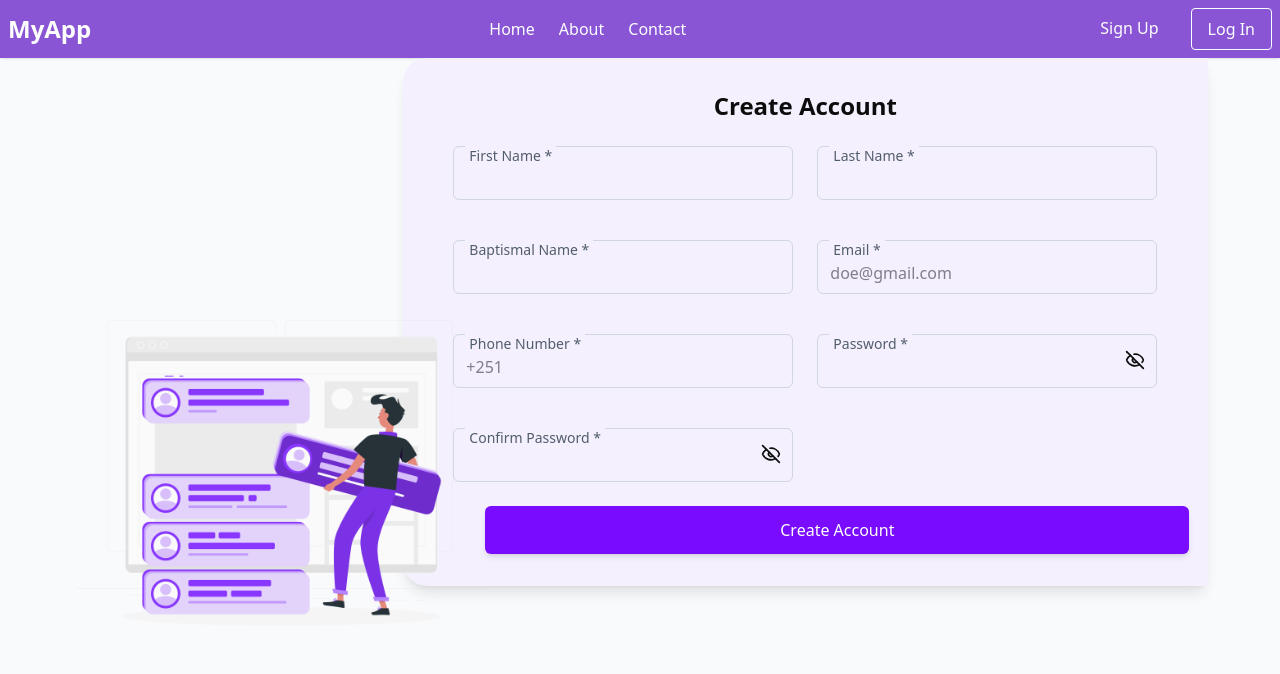
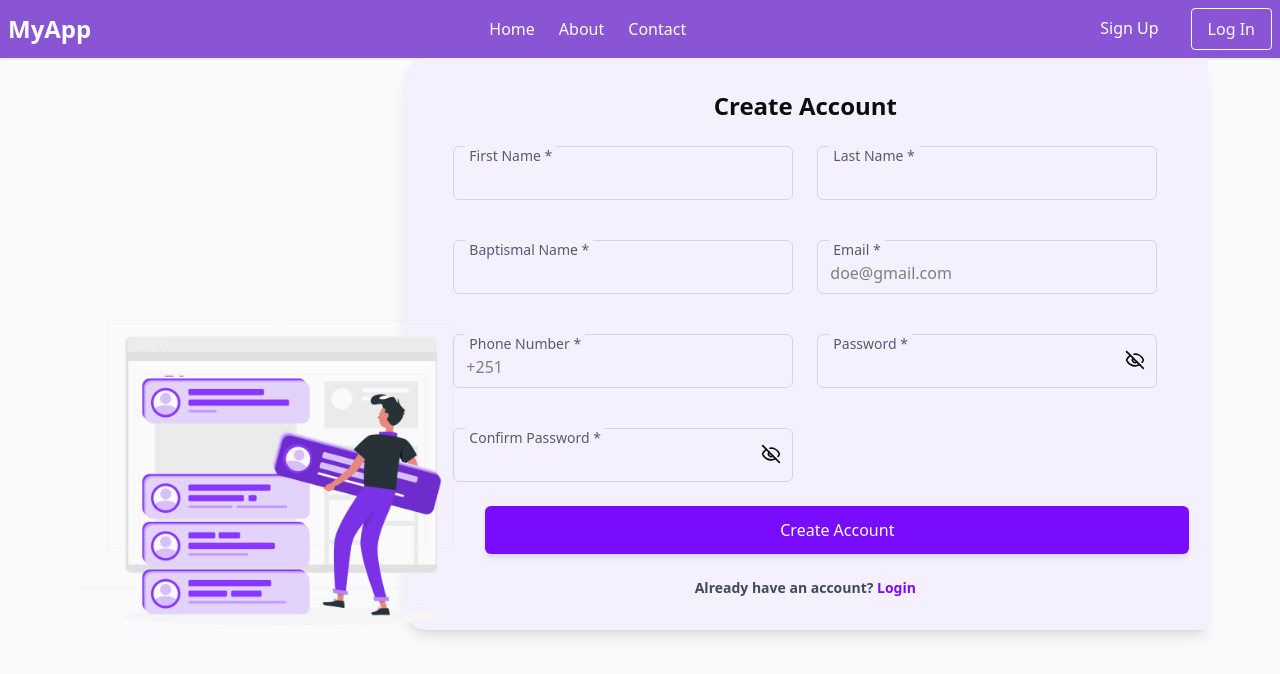
Before and after one commit to BettyyN/Social-Company-App, a Next.js app: page /auth/signup in a window 1280 px wide. Shown: the top 674 px of the page. Built offline with nearby package versions, Linux system fonts and the light colour scheme.

Commit message:
added login button

```diff
--- a/Components/signUpForm.tsx
+++ b/Components/signUpForm.tsx
@@ -9,6 +9,7 @@ import { useSignupMutation } from "../redux/api/authApi";
 import { useRouter } from "next/navigation";
 import { Loader } from "lucide-react";
 import { toast } from "sonner";
+import Link from "next/link";
 
 export default function SignupForm() {
   const {
@@ -248,6 +249,15 @@ console.log("form", data);
             )}
           </button>
         </form>
+           <h3 className="text-sm font-semibold text-center text-gray-700 mt-6">
+                 Already have an account? {""}
+                  <Link
+                    href="/auth/login"
+                    className="hover:underline text-[#7300ff]"
+                  >
+                    Login
+                  </Link>
+                </h3>
       </div>
     </div>
   );
```
